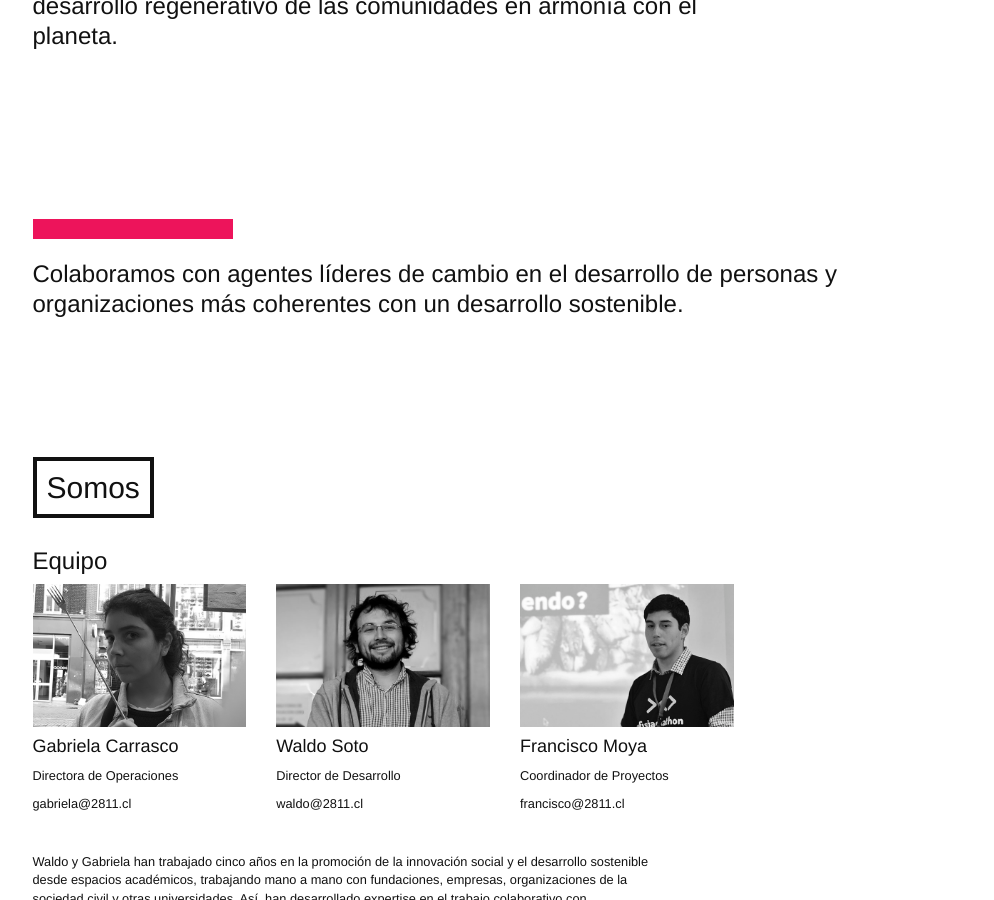
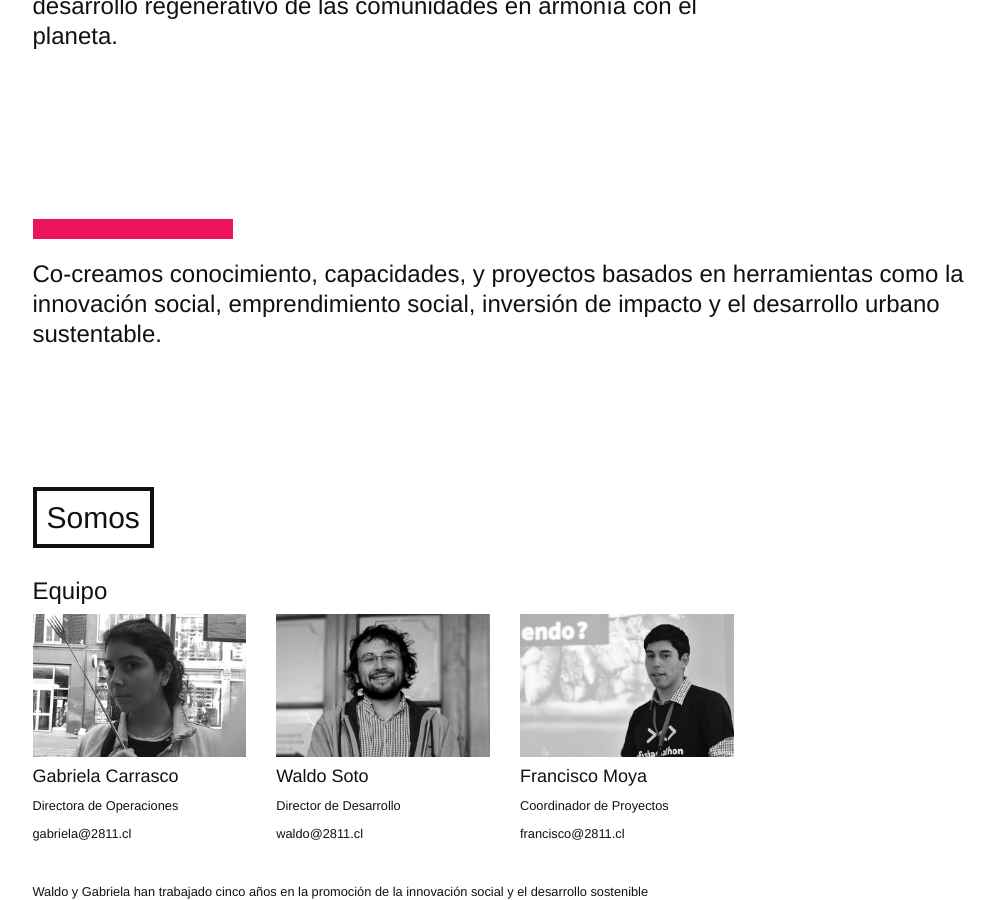
Before and after one commit to 2811Chile/2811Chile.github.io, a Jekyll site: the page built from somos.md, in a window 1280 px wide and 900 px high, scrolled down 723 px. Shown: the whole window, without its empty margins (135-1129 px from the left). Built offline with Jekyll 4.4.1, drawn with Linux system fonts in a browser that asks for light colours; nearby versions of some CDN libraries; some web fonts are replaced.

Commit message:
Updated Somos

```diff
--- a/somos.md
+++ b/somos.md
@@ -24,7 +24,7 @@ layout: default
     <div class="row">
       <div class="col-xs-10 col-xs-offset-1">
         <div class="line"></div>
-        <h3>Colaboramos con agentes líderes de cambio en el desarrollo de personas y organizaciones más coherentes con un desarrollo sostenible.</h3>
+        <h3>Co-creamos conocimiento, capacidades, y proyectos basados en herramientas como la innovación social, emprendimiento social, inversión de impacto y el desarrollo urbano sustentable.</h3>
       </div>
     </div>
   </section>
```
